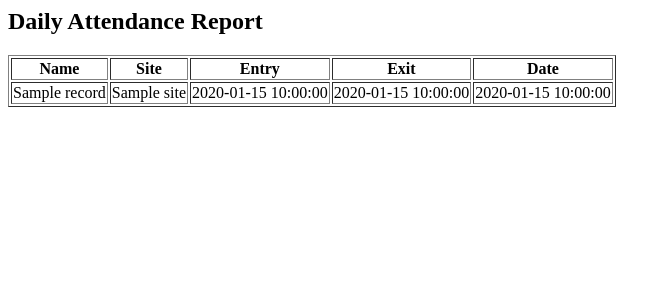
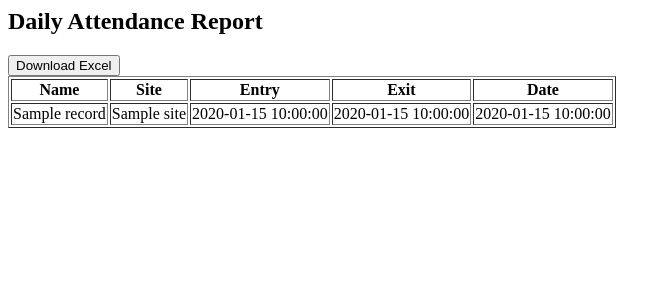
Before and after one commit to irize104-bit/attendance-app, a Python web app: template templates/daily_report.html in a window 1280 px wide. Shown: the top 300 px of the page, without its empty margins (0-671 px from the left). Run offline with Jinja, Linux system fonts and the light colour scheme; the template is opened without the code that fills it: most values are stand-ins (such as "Sample title", 1, 10 or a date in 2020).

Commit message:
Update daily_report.html

```diff
--- a/templates/daily_report.html
+++ b/templates/daily_report.html
@@ -8,6 +8,9 @@
 <th>Exit</th>
 <th>Date</th>
 </tr>
+  <a href="/download-report">
+<button>Download Excel</button>
+</a>
 
 {% for r in records %}
 <tr>
```
